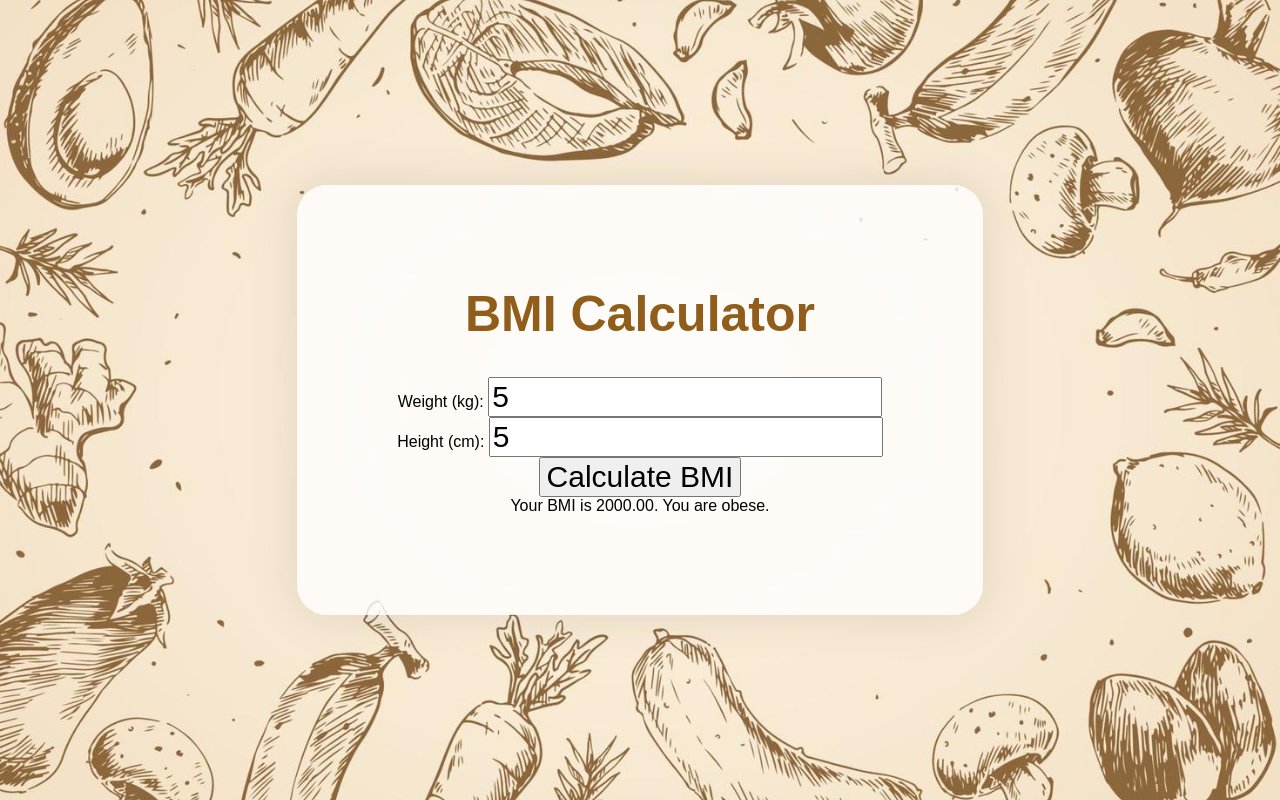
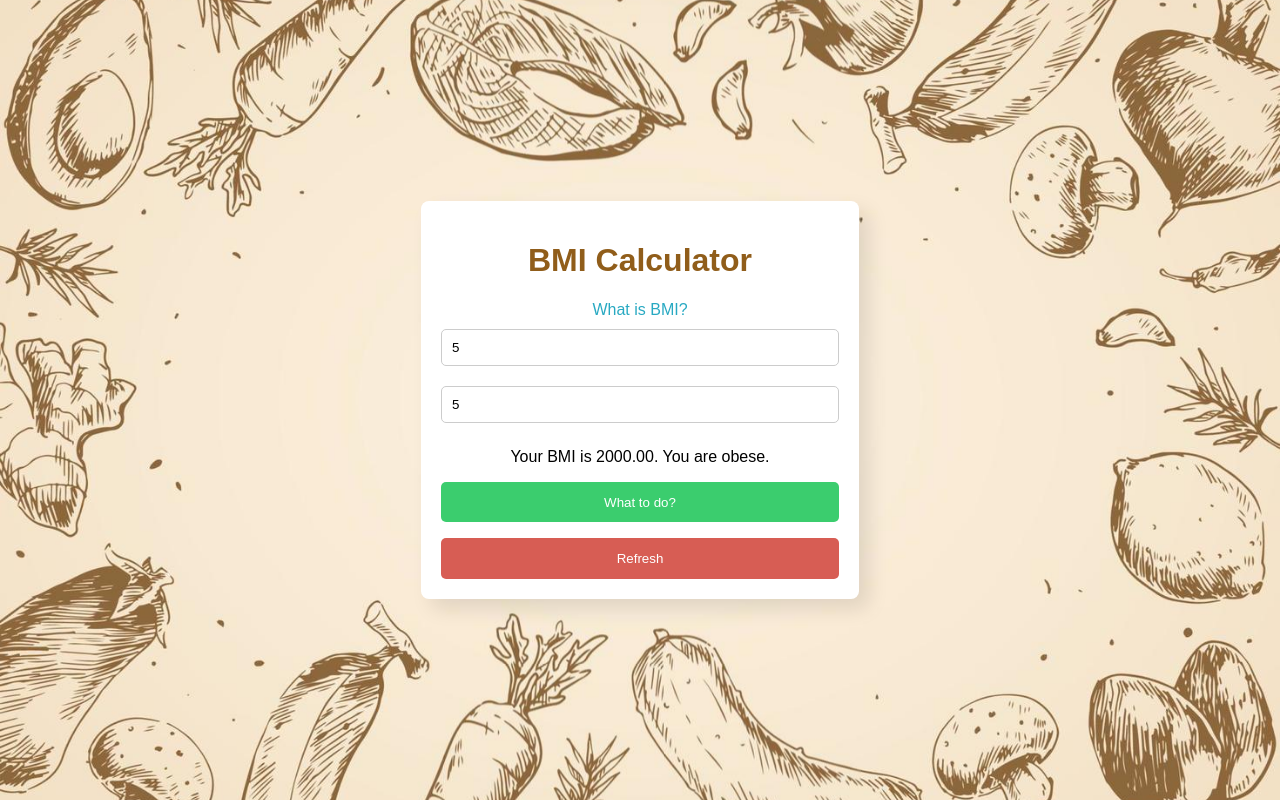
Before and after one commit to danavasilenko/danavasilenko.github.io, a plain HTML site: page index.html in a window 1280 px wide. Both pictures are taken after typing "5", "5" into the empty fields and a click on the button "Calculate BMI". Drawn offline with Linux system fonts and the light colour scheme.

Commit message:
asdasfasfg

```diff
--- a/index.html
+++ b/index.html
@@ -8,19 +8,20 @@
 </head>
 <body>
   <div class="container">
+    <div class="bmi-calculator">
       <h1>BMI Calculator</h1>
-        <form id="bmiForm">
-            <label for="weight">Weight (kg):</label>
-            <input type="number" id="weight" required>
-            <br>
-            <label for="height">Height (cm):</label>
-            <input type="number" id="height" required>
-            <br>
-            <button type="submit">Calculate BMI</button>
-        </form>
-        <div id="result"></div>
+      <a href="bmi_info.html" class="bmi-info-link">What is BMI?</a>
+      <div class="input-group">
+        <input type="number" id="weight" placeholder="Weight (kg)">
+        <input type="number" id="height" placeholder="Height (cm)">
       </div>
-
+      <button type="button" id="calculateButton" onclick="calculateBMI()">Calculate BMI</button>
+      <p id="bmi-result"></p>
+      <button type="button" id="adviceButton" onclick="showAdvice()" class="advice-button" style="display:none;">What to do?</button>
+      <div id="adviceText" style="display:none;"></div>
+      <button type="button" id="refreshButton" onclick="resetCalculator()" class="refresh-button" style="display:none;">Refresh</button>
+    </div>
+  </div>
   <script src="script.js"></script>
 </body>
 </html>
--- a/script.js
+++ b/script.js
@@ -1,25 +1,54 @@
-document.getElementById('bmiForm').addEventListener('submit', function(event) {
-    event.preventDefault(); // Prevent form submission
-    calculateBMI();
-});
+function calculateBMI() {
+    var weight = document.getElementById('weight').value;
+    var height = document.getElementById('height').value;
+    if (weight > 0 && height > 0) {
+      var bmi = (weight / ((height * height) / 10000)).toFixed(2);
+      var result = document.getElementById('bmi-result');
+      result.innerHTML = `Your BMI is ${bmi}.`;
+      if (bmi < 18.5) {
+        result.innerHTML += " You are underweight.";
+      } else if (bmi >= 18.5 && bmi <= 24.9) {
+        result.innerHTML += " You have a normal weight.";
+      } else if (bmi >= 25 && bmi <= 29.9) {
+        result.innerHTML += " You are overweight.";
+      } else {
+        result.innerHTML += " You are obese.";
+      }
+      document.getElementById('refreshButton').style.display = 'block';
+      document.getElementById('adviceButton').style.display = 'block';
+      document.getElementById('calculateButton').style.display = 'none';
+    } else {
+      document.getElementById('bmi-result').innerHTML = "Please enter valid numbers.";
+      document.getElementById('refreshButton').style.display = 'block';
+      document.getElementById('calculateButton').style.display = 'none';
+    }
 
-function calculateBMI() {
-    const weight = parseFloat(document.getElementById('weight').value);
-    const height = parseFloat(document.getElementById('height').value) / 100; // Convert height to meters
-    const bmi = weight / (height * height);
-    displayResult(bmi);
-}
+  }
 
-function displayResult(bmi) {
-    let resultText = 'Your BMI is ' + bmi.toFixed(2) + '. ';
-    if (bmi < 18.5) {
-        resultText += 'You are underweight.';
-    } else if (bmi < 25) {
-        resultText += 'You have a normal weight.';
-    } else if (bmi < 30) {
-        resultText += 'You are overweight.';
-    } else {
-        resultText += 'You are obese.';
+  function resetCalculator() {
+    document.getElementById('weight').value = '';
+    document.getElementById('height').value = '';
+    document.getElementById('bmi-result').textContent = '';
+    document.getElementById('refreshButton').style.display = 'none';
+    document.getElementById('adviceButton').style.display = 'none';
+    document.getElementById('adviceText').style.display = 'none';
+    document.getElementById('calculateButton').style.display = 'block';
+  }
+
+  function showAdvice() {
+    var bmiResult = document.getElementById('bmi-result').textContent;
+    var adviceText = '';
+
+    if (bmiResult.includes('underweight')) {
+      adviceText = 'It’s important to eat a balanced diet that includes a variety of nutrients. Consider consulting with a nutritionist to create a plan that suits your needs.';
+    } else if (bmiResult.includes('normal')) {
+      adviceText = 'Continue to maintain a healthy lifestyle through a balanced diet and regular physical activity. Remember, consistency is key to long-term health.';
+    } else if (bmiResult.includes('overweight')) {
+      adviceText = 'Consider incorporating more fruits, vegetables, and whole grains into your diet while increasing your daily physical activity. Making small, sustainable changes can have a big impact over time.';
+    } else if (bmiResult.includes('obese')) {
+      adviceText = 'Your BMI indicates obesity, which can increase health risks. It’s advisable to seek guidance from a healthcare provider to develop a personalized plan that may include dietary changes, increased physical activity, and other health-supportive strategies.';
     }
-    document.getElementById('result').innerText = resultText;
-}
+
+    document.getElementById('adviceText').innerHTML = adviceText;
+    document.getElementById('adviceText').style.display = 'block';
+  }
--- a/styles.css
+++ b/styles.css
@@ -1,38 +1,90 @@
-body {
-    background-image: url('background.jpg'); /* Path to your background image */
-    background-size: cover;
-    background-position: center;
-    font-family: Arial, sans-serif;
+  html, body {
+    height: 100%;
     margin: 0;
+    padding: 0;
     display: flex;
     justify-content: center;
     align-items: center;
-    height: 100vh;
+    font-family: Arial, sans-serif;
+    background: url('background.jpg') no-repeat center center fixed;
+    background-size: cover;
   }
 
   .container {
-    background-color: rgba(255, 255, 255, 0.8);
-    padding: 100px;
-    border-radius: 30px;
-    box-shadow: 0 0 50px rgba(0, 0, 0, 0.1);
+    width: 90%;
+    max-width: 600px;
+    text-align: center;
+    padding: 20px;
+    box-shadow: 10px 10px 20px rgba(0,0,0,0.1);
+    background-color: #ffffff;
+    border-radius: 8px;
+    color: #905D1A ;
   }
 
-h1 {
-    text-align: center;
-    font-size: 50px;
-    color: #905D1A ;
-    margin-top: 0px;
+  .input-group input {
+    width: calc(100% - 22px);
+    padding: 10px;
+    margin: 10px 0;
+    border: 1px solid #ccc;
+    border-radius: 5px;
   }
 
-form {
-    text-align: center;
+  button {
+    width: 100%;
+    padding: 10px;
+    background-color: #3bcd6e ;
+    color: white;
+    border: none;
+    border-radius: 5px;
+    cursor: pointer;
+    margin-top: 10px;
   }
 
-input[type="number"],
-button {
-    font-size: 30px;
+  .bmi-info-link {
+    display: block;
+    margin-top: 20px;
+    text-align: center;
+    color: #28a9c2;
+    text-decoration: none;
   }
 
-#result {
-    text-align: center;
+  .bmi-info-link:hover {
+    text-decoration: underline;
   }
+
+  #bmi-result {
+    margin-top: 15px;
+    color: #000000 ;
+  }
+
+  .back-button {
+    margin-top: 20px;
+    padding: 10px;
+    background-color: #3bcd6e ;
+    color: white;
+    border: none;
+    border-radius: 5px;
+    cursor: pointer;
+  }
+
+  .refresh-button {
+    padding: 0.8rem;
+    background-color: #d75d54;
+    color: white;
+    border: none;
+    border-radius: 5px;
+    cursor: pointer;
+    margin-top: 1rem;
+    display: none;
+  }
+
+  .advice-button {
+    background-color: #3bcd6e ;
+    padding: 0.8rem;
+    color: white;
+    border: none;
+    border-radius: 5px;
+    cursor: pointer;
+    margin-top: 1rem;
+    display: none;
+  }
```
Also changed, not shown: bmi_info.html (added, +25 -0 lines). Lines whose indentation alone changed are shown as unchanged.
